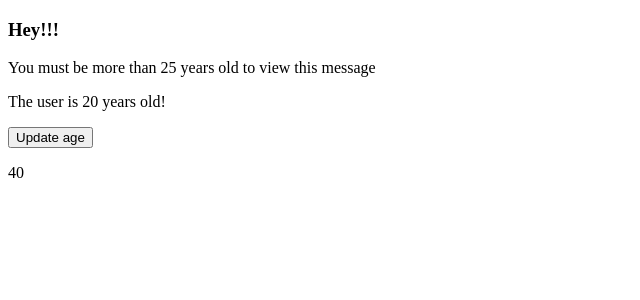
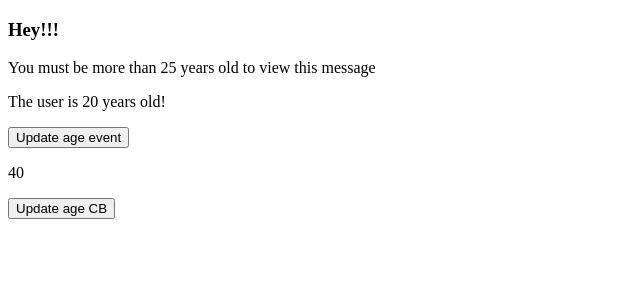
Before and after one commit to chriskabore/vue-projects, a Vue app in the folder components/: page / in a window 1280 px wide. Shown: the top 300 px of the page, without its empty margins (0-640 px from the left). Built offline with nearby package versions, Linux system fonts and the light colour scheme.

Commit message:
added props typecheck and validator and callback fn

```diff
--- a/components/src/App.vue
+++ b/components/src/App.vue
@@ -3,7 +3,7 @@
   <h3>Hey!!!</h3>
 
   <greeting :age="age"/>
-  <user :age="age" @age-change="updateAge"/>
+  <user :age="age" @age-change="updateAge" :ageChangeFn="updateAgeCB"/>
 </template>
 
 <script>
@@ -23,6 +23,9 @@
     methods:{
       updateAge(num){
         this.age +=num
+      },
+      updateAgeCB(num){
+        this.age +=num
       }
     }
   }
--- a/components/src/components/User.vue
+++ b/components/src/components/User.vue
@@ -2,14 +2,25 @@
     <p>
         The user is {{age}} years old!
     </p>
-    <button type="button" @click="onClickAge">Update age</button>
+    <button type="button" @click="onClickAge">Update age event</button>
     <p>{{ ageDoubled }}</p>
+    <button type="button" @click="ageChangeFn(3)">Update age CB</button>
 </template>
 
 <script>
     export default{
         name:"User",
-        props: ["age"],
+        props: {
+            age:{
+                type:Number,
+                //required:true
+                default:20,
+                validator(value){
+                    return value < 120
+                }
+            },
+            ageChangeFn: Function
+        },
         emits:["age-change"],
         computed:{
             ageDoubled(){
```
